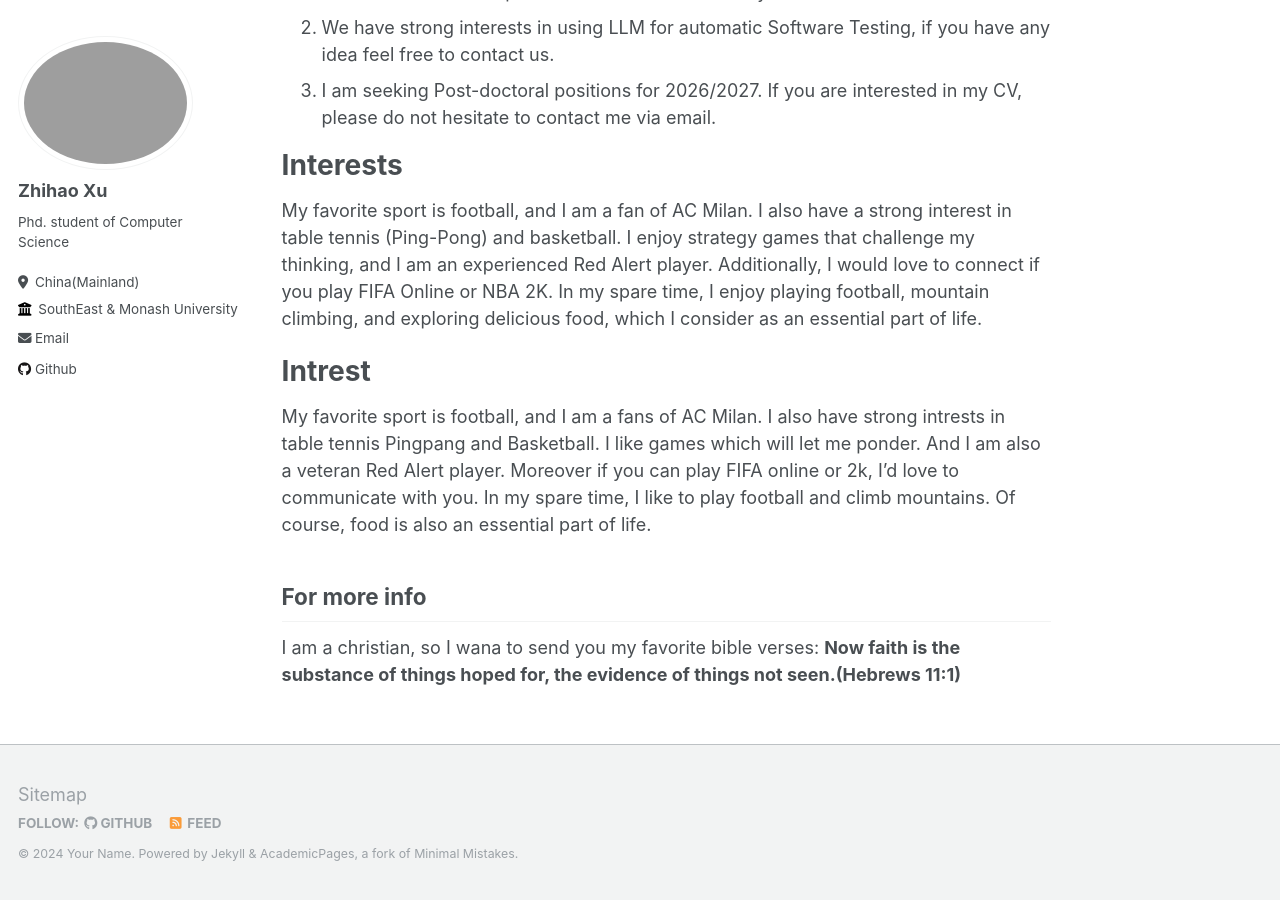
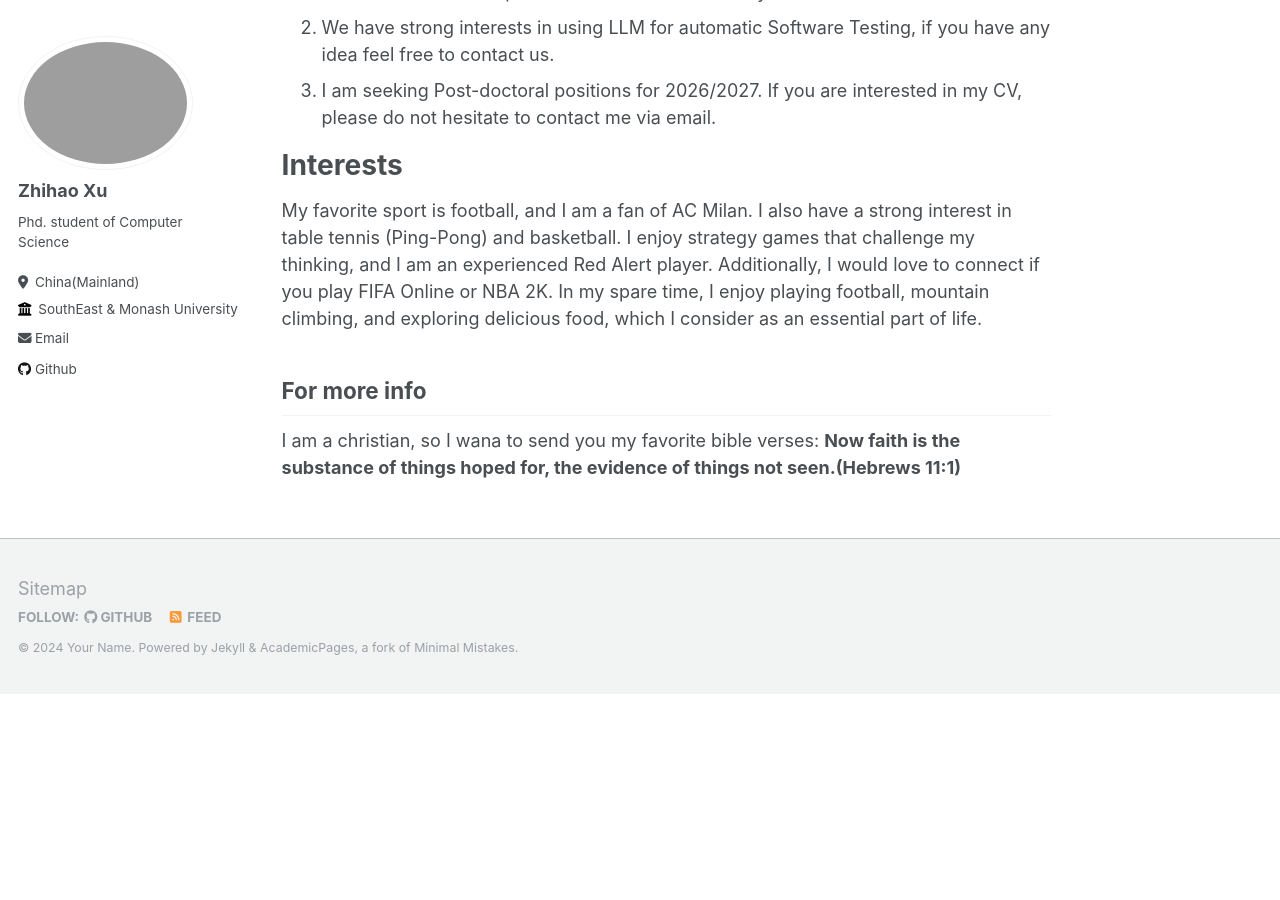
Before and after one commit to cemery123/cemery123.github.io, a Jekyll site: the page built from _pages/about.md, in a window 1280 px wide and 900 px high, scrolled down 811 px. Built offline with Jekyll 4.4.1, drawn with Linux system fonts in a browser that asks for light colours; after the commit the page ends 1505 px from its top, so only the background shows below that.

Commit message:
Update about.md

```diff
--- a/_pages/about.md
+++ b/_pages/about.md
@@ -32,9 +32,6 @@ Interests
 ======
 My favorite sport is football, and I am a fan of AC Milan. I also have a strong interest in table tennis (Ping-Pong) and basketball. I enjoy strategy games that challenge my thinking, and I am an experienced Red Alert player. Additionally, I would love to connect if you play FIFA Online or NBA 2K. In my spare time, I enjoy playing football, mountain climbing, and exploring delicious food, which I consider as an essential part of life.
 
-Intrest
-======
-My favorite sport is football, and I am a fans of AC Milan. I also have strong intrests in table tennis Pingpang and Basketball. I like games which will let me ponder. And I am also a veteran Red Alert player. Moreover if you can play FIFA online or 2k, I'd love to communicate with you. In my spare time, I like to play football and climb mountains. Of course, food is also an essential part of life.
 
 
 <!--
```
